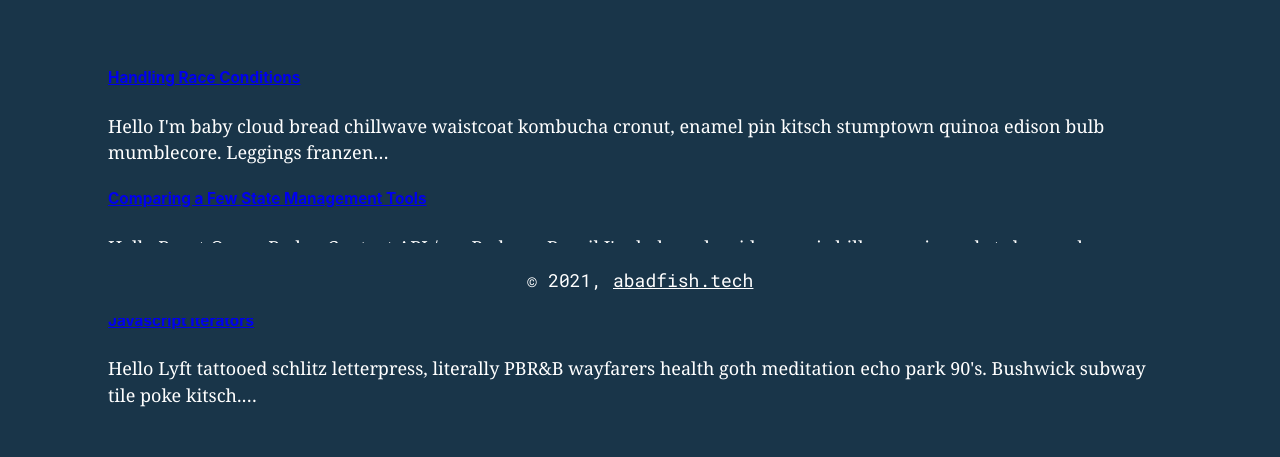
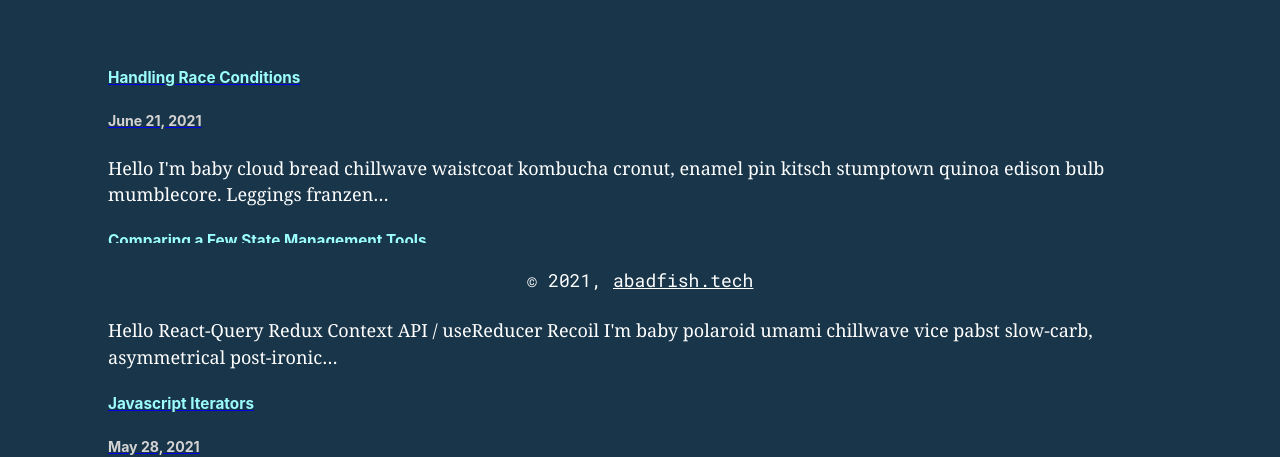
Before and after one commit to abadfish/v2-klb-blog, a Gatsby site: page /blog in a window 1280 px wide. Shown: the part 482-939 px from the top of the page. Built offline with nearby package versions, Linux system fonts and the light colour scheme; Gatsby itself is replaced by a stand-in of ours; a web font is replaced by a local one.

Commit message:
added date to blog posts list and added lines to bio on about page

```diff
--- a/src/pages/about.js
+++ b/src/pages/about.js
@@ -9,8 +9,8 @@ const About = ({ location }) => {
     <Layout location={ location }>
       <PageBg >
       <AboutPage>
-      <h1>About</h1>
-      <p>I'm a web developer from Stamford, CT. </p>
+        <h1>About</h1>
+        <p>I'm a full stack web developer from Stamford, CT with experience building scalable REST APIs and React clients. I started my career in the financial industry with my earliest code written in VBA but have since evolved to focus on practical solutions to everyday workflow challenges using web tech. I have a growing passion for Javascript and it's many available resources and tools. </p>
       </AboutPage>
       </PageBg>
     </Layout>
--- a/src/pages/blog.js
+++ b/src/pages/blog.js
@@ -42,6 +42,7 @@ const Blog = () => {
     <article key={p.node.id}>
       <Link to={`/posts${p.node.frontmatter.slug}`}>
         <h5>{ p.node.frontmatter.title }</h5>
+        <h6>{ p.node.frontmatter.date }</h6>
       </Link>
       <p>{ p.node.excerpt }</p>
     </article>
@@ -77,6 +78,12 @@ const PostListSection = styled.section `
   article {
     color: #fff;
   }
+  h5 {
+    color: rgb(156, 253, 253);
+  }
+  h6 {
+    color: #d3d3d3;
+  }
 `
 
 const BlogHome = styled.div `
```
